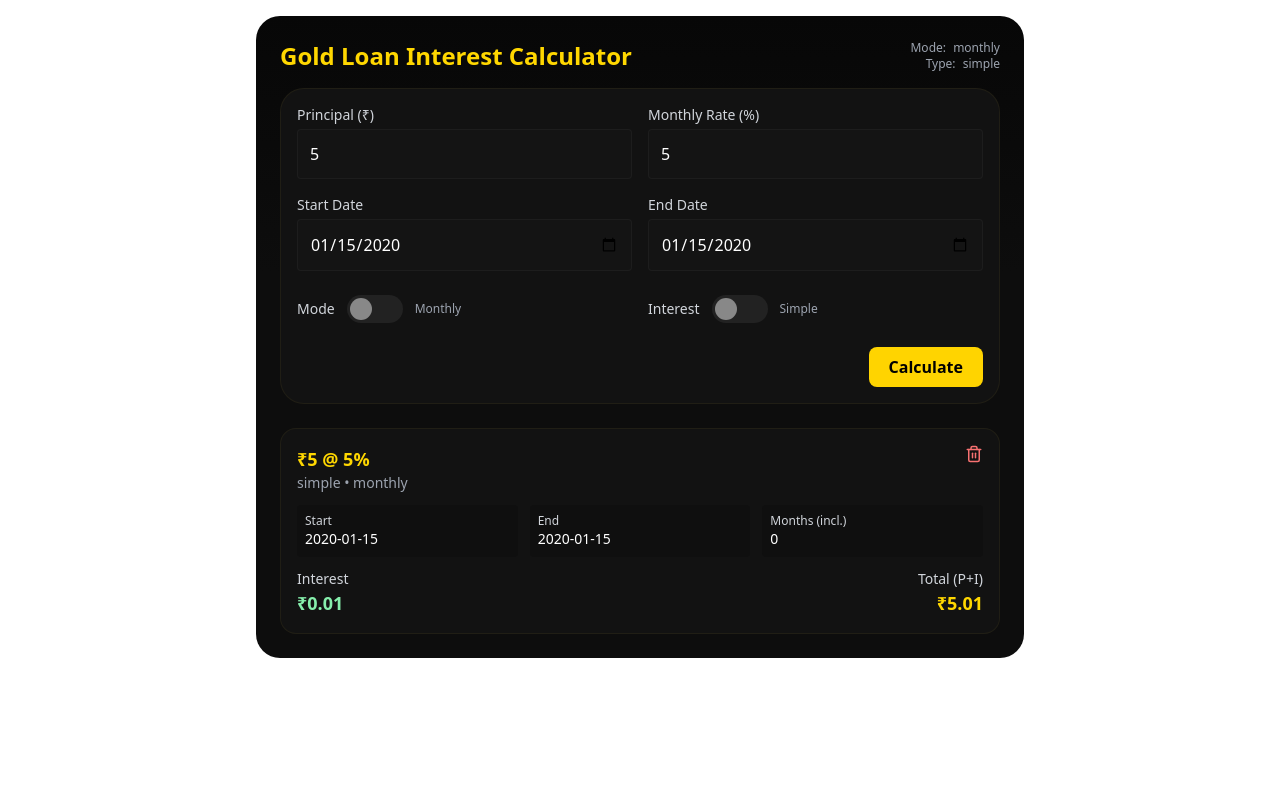
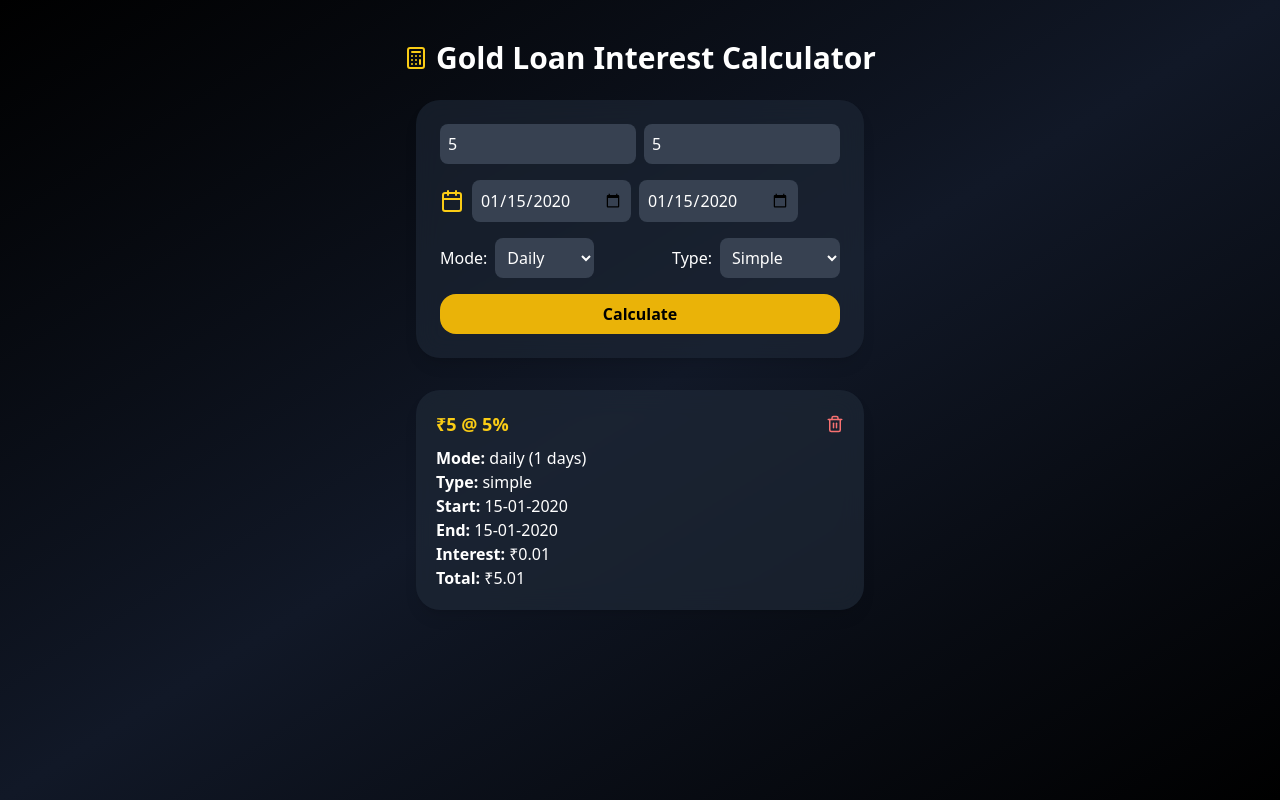
Before and after one commit to VamsikrishnaA/Interest_calculator, a React (Vite) app: page / in a window 1280 px wide. Both pictures are taken after typing "5", "5", "2020-01-15", "2020-01-15" into the empty fields and a click on the button "Calculate". Built offline with nearby package versions, Linux system fonts and the light colour scheme.

Commit message:
Update date format

```diff
--- a/src/components/InterestCalculator.jsx
+++ b/src/components/InterestCalculator.jsx
@@ -1,282 +1,214 @@
-import React, { useEffect, useState } from "react";
-import { motion, AnimatePresence } from "framer-motion";
-import { Trash2 } from "lucide-react";
+import React, { useState } from "react";
+import { format } from "date-fns";
+import { motion } from "framer-motion";
+import { Calculator, Calendar, Trash2 } from "lucide-react";
 
 export default function InterestCalculator() {
   const [principal, setPrincipal] = useState("");
-  const [monthlyRate, setMonthlyRate] = useState("");
+  const [rate, setRate] = useState("");
   const [startDate, setStartDate] = useState("");
   const [endDate, setEndDate] = useState("");
-  const [mode, setMode] = useState("monthly");
-  const [interestType, setInterestType] = useState("simple");
+  const [mode, setMode] = useState("daily");
+  const [type, setType] = useState("simple");
   const [results, setResults] = useState([]);
 
-  useEffect(() => {
-    try {
-      const raw = localStorage.getItem("goldcalc_history");
-      if (raw) setResults(JSON.parse(raw));
-    } catch {}
-  }, []);
+  const formatDate = (date) => {
+    if (!date) return "";
+    const d = new Date(date);
+    return `${String(d.getDate()).padStart(2, "0")}-${String(
+      d.getMonth() + 1
+    ).padStart(2, "0")}-${d.getFullYear()}`;
+  };
 
-  useEffect(() => {
-    try {
-      localStorage.setItem("goldcalc_history", JSON.stringify(results));
-    } catch {}
-  }, [results]);
+  const calculateInterest = () => {
+    if (!principal || !rate || !startDate || !endDate) return;
 
-  function inclusiveDaysBetween(startISO, endISO) {
-    const s = new Date(startISO + "T00:00:00");
-    const e = new Date(endISO + "T00:00:00");
-    return Math.floor((e - s) / (1000 * 60 * 60 * 24)) + 1;
+    const s = new Date(startDate);
+    const e = new Date(endDate);
+    const diffDays = Math.floor((e - s) / (1000 * 60 * 60 * 24)) + 1;
+
+    let totalInterest = 0;
+    let totalAmount = 0;
+
+    if (mode === "daily") {
+      const dailyRate = rate / 30 / 100;
+      if (type === "simple") {
+        totalInterest = principal * dailyRate * diffDays;
+      } else {
+        let remainingDays = diffDays;
+        let currentPrincipal = principal;
+        while (remainingDays > 365) {
+          const yearlyInterest = currentPrincipal * dailyRate * 365;
+          currentPrincipal += yearlyInterest;
+          remainingDays -= 365;
         }
-
-  function getMonthsCount(startISO, endISO) {
-    const start = new Date(startISO + "T00:00:00");
-    const end = new Date(endISO + "T00:00:00");
-    if (end < start) return { error: "invalid-range" };
-
-    function addOneMonth(d) {
-      const y = d.getFullYear();
-      const m = d.getMonth();
-      const day = d.getDate();
-      const next = new Date(y, m + 1, day);
-      if (next.getDate() !== day) next.setDate(0);
-      return next;
-    }
-
-    let cursor = new Date(start.getTime());
-    let fullMonths = 0;
-    while (true) {
-      const nx = addOneMonth(cursor);
-      if (nx <= end) {
-        fullMonths += 1;
-        cursor = nx;
-      } else break;
-    }
-
-    const daysCovered = Math.floor((cursor - start) / (1000 * 60 * 60 * 24));
-    const totalInclusive = inclusiveDaysBetween(startISO, endISO);
-    const remainingDays = totalInclusive - daysCovered;
-
-    let monthsCount = fullMonths;
-    let partialRule = "days";
-    if (remainingDays < 6) partialRule = "days";
-    else if (remainingDays >= 6 && remainingDays <= 16) {
-      monthsCount += 0.5;
-      partialRule = "half";
-    } else {
-      monthsCount += 1;
-      partialRule = "full";
-    }
-
-    return { fullMonths, remainingDays, totalInclusive, monthsCount, partialRule };
-  }
-
-  function round(n, digits = 2) {
-    const m = Math.pow(10, digits);
-    return Math.round(n * m) / m;
-  }
-
-  function calculate() {
-    if (!principal || !monthlyRate || !startDate || !endDate) {
-      alert("Please fill all fields");
-      return;
-    }
-    const P = Number(principal);
-    const rMonthly = Number(monthlyRate);
-    const totalDays = inclusiveDaysBetween(startDate, endDate);
-    const monthsInfo = getMonthsCount(startDate, endDate);
-    let interest = 0, total = 0, extra = {};
-
-    if (interestType === "simple") {
-      if (mode === "daily") {
-        const dailyRate = rMonthly / 30 / 100;
-        interest = P * dailyRate * totalDays;
-        total = P + interest;
-        extra = { totalDays };
-      } else {
-        if (monthsInfo.partialRule === "days") {
-          const dailyRate = rMonthly / 30 / 100;
-          const dayInterest = P * dailyRate * monthsInfo.remainingDays;
-          const monthsInterest = P * (rMonthly / 100) * monthsInfo.fullMonths;
-          interest = monthsInterest + dayInterest;
-        } else {
-          interest = P * (rMonthly / 100) * monthsInfo.monthsCount;
-        }
-        total = P + interest;
-        extra = monthsInfo;
+        totalInterest = currentPrincipal * dailyRate * remainingDays;
+        totalAmount = currentPrincipal + totalInterest;
       }
     } else {
-      if (mode === "daily") {
-        const dailyRate = rMonthly / 30 / 100;
-        let remaining = totalDays;
-        let currentPrincipal = P;
-        let totalInterestAccum = 0;
-        while (remaining >= 365) {
-          const blockInterest = currentPrincipal * dailyRate * 365;
-          totalInterestAccum += blockInterest;
-          currentPrincipal += blockInterest;
-          remaining -= 365;
+      // Monthly mode
+      let months =
+        (e.getFullYear() - s.getFullYear()) * 12 + (e.getMonth() - s.getMonth());
+      if (e.getDate() - s.getDate() >= 16) months += 1;
+      else if (e.getDate() - s.getDate() >= 6) months += 0.5;
+
+      const monthlyRate = rate / 100;
+      if (type === "simple") {
+        totalInterest = principal * monthlyRate * months;
+        totalAmount = principal + totalInterest;
+      } else {
+        let remainingMonths = months;
+        let currentPrincipal = principal;
+        while (remainingMonths > 12) {
+          const yearlyInterest = currentPrincipal * monthlyRate * 12;
+          currentPrincipal += yearlyInterest;
+          remainingMonths -= 12;
         }
-        if (remaining > 0)
-          totalInterestAccum += currentPrincipal * dailyRate * remaining;
-        interest = totalInterestAccum;
-        total = P + interest;
-        extra = { totalDays };
-      } else {
-        let monthsRemaining = monthsInfo.monthsCount;
-        let currentPrincipal = P;
-        let totalInterestAccum = 0;
-        while (monthsRemaining >= 12) {
-          const blockInterest = currentPrincipal * (rMonthly / 100) * 12;
-          totalInterestAccum += blockInterest;
-          currentPrincipal += blockInterest;
-          monthsRemaining -= 12;
-        }
-        if (monthsRemaining > 0)
-          totalInterestAccum += currentPrincipal * (rMonthly / 100) * monthsRemaining;
-        interest = totalInterestAccum;
-        total = P + interest;
-        extra = monthsInfo;
+        totalInterest = currentPrincipal * monthlyRate * remainingMonths;
+        totalAmount = currentPrincipal + totalInterest;
       }
     }
 
-    const entry = {
+    const newResult = {
       id: Date.now(),
-      principal: round(P),
-      monthlyRate: rMonthly,
-      startDate,
-      endDate,
+      principal: Number(principal),
+      rate: Number(rate),
       mode,
-      interestType,
-      interest: round(interest),
-      total: round(total),
-      ...extra,
+      type,
+      startDate: formatDate(startDate),
+      endDate: formatDate(endDate),
+      totalInterest: totalInterest.toFixed(2),
+      totalAmount: (Number(principal) + Number(totalInterest)).toFixed(2),
+      duration: mode === "daily" ? `${diffDays} days` : `${months} months`,
     };
 
-    setResults((prev) => [entry, ...prev]);
-  }
+    setResults([newResult, ...results]);
+  };
 
-  function deleteEntry(id) {
-    setResults((prev) => prev.filter((r) => r.id !== id));
-  }
-
-  const formVariant = {
-    hidden: { opacity: 0, y: -18 },
-    visible: { opacity: 1, y: 0, transition: { duration: 0.45 } },
+  const deleteResult = (id) => {
+    setResults(results.filter((r) => r.id !== id));
   };
-  const cardVariant = (i) => ({
-    hidden: { opacity: 0, y: 18 },
-    visible: { opacity: 1, y: 0, transition: { delay: i * 0.07, type: "spring" } },
-    exit: { opacity: 0, y: -12, transition: { duration: 0.25 } },
-  });
 
   return (
-    <div style={{ minHeight: "100vh" }} className="flex items-start justify-center p-4">
-      <style>{`
-        .gold-shimmer { background: linear-gradient(180deg,#070707,#0d0d0d 40%); }
-        .btn-gold { background:#ffd400;color:#000;font-weight:700; }
-        .btn-gold:hover { filter:brightness(0.95); }
-        .gold-text { color:#FFD700; }
-        .panel { background:#121212;border:1px solid rgba(255,215,64,0.06); }
-        .input-dark { background:#141414;color:#fff;border:1px solid rgba(255,255,255,0.04); }
-        .toggle { width:56px;height:28px;background:#222;border-radius:9999px;cursor:pointer;position:relative;transition:all .3s; }
-        .toggle::before { content:'';position:absolute;top:3px;left:3px;width:22px;height:22px;background:#888;border-radius:50%;transition:all .3s; }
-        .toggle.active { background:#ffd400; }
-        .toggle.active::before { left:31px;background:#000; }
-      `}</style>
+    <div className="min-h-screen bg-gradient-to-br from-black via-gray-900 to-black text-white flex flex-col items-center py-10 px-4">
+      <motion.h1
+        className="text-3xl font-bold mb-6 flex items-center gap-2"
+        initial={{ opacity: 0, y: -20 }}
+        animate={{ opacity: 1, y: 0 }}
+      >
+        <Calculator className="text-yellow-400" /> Gold Loan Interest Calculator
+      </motion.h1>
 
-      <div className="w-full max-w-3xl gold-shimmer rounded-2xl p-6">
-        <motion.div variants={formVariant} initial="hidden" animate="visible">
-          <div className="flex items-center justify-between mb-4">
-            <h1 className="text-2xl font-bold gold-text">Gold Loan Interest Calculator</h1>
-            <div className="text-right text-xs text-gray-400">
-              <div>Mode: <span className="ml-1 font-medium">{mode}</span></div>
-              <div>Type: <span className="ml-1 font-medium">{interestType}</span></div>
+      <div className="bg-gray-800/60 backdrop-blur-md p-6 rounded-2xl w-full max-w-md shadow-lg space-y-4">
+        <div className="flex gap-2">
+          <input
+            type="number"
+            placeholder="Principal (₹)"
+            className="w-1/2 p-2 rounded-lg bg-gray-700 text-white outline-none"
+            value={principal}
+            onChange={(e) => setPrincipal(e.target.value)}
+          />
+          <input
+            type="number"
+            placeholder="Interest %"
+            className="w-1/2 p-2 rounded-lg bg-gray-700 text-white outline-none"
+            value={rate}
+            onChange={(e) => setRate(e.target.value)}
+          />
+        </div>
+
+        <div className="flex gap-2 items-center justify-between">
+          <div className="flex items-center gap-2">
+            <Calendar className="text-yellow-400" />
+            <input
+              type="date"
+              className="p-2 rounded-lg bg-gray-700 text-white outline-none"
+              value={startDate}
+              onChange={(e) => setStartDate(e.target.value)}
+            />
+            <input
+              type="date"
+              className="p-2 rounded-lg bg-gray-700 text-white outline-none"
+              value={endDate}
+              onChange={(e) => setEndDate(e.target.value)}
+            />
           </div>
         </div>
 
-          <div className="grid grid-cols-1 md:grid-cols-2 gap-4 panel rounded-2xl p-4">
-            <div className="flex flex-col">
-              <label className="text-sm text-gray-300 mb-1">Principal (₹)</label>
-              <input className="p-3 rounded input-dark" type="number" value={principal} onChange={(e)=>setPrincipal(e.target.value)} />
-            </div>
-            <div className="flex flex-col">
-              <label className="text-sm text-gray-300 mb-1">Monthly Rate (%)</label>
-              <input className="p-3 rounded input-dark" type="number" step="0.01" value={monthlyRate} onChange={(e)=>setMonthlyRate(e.target.value)} />
-            </div>
-            <div className="flex flex-col">
-              <label className="text-sm text-gray-300 mb-1">Start Date</label>
-              <input className="p-3 rounded input-dark" type="date" value={startDate} onChange={(e)=>setStartDate(e.target.value)} />
-            </div>
-            <div className="flex flex-col">
-              <label className="text-sm text-gray-300 mb-1">End Date</label>
-              <input className="p-3 rounded input-dark" type="date" value={endDate} onChange={(e)=>setEndDate(e.target.value)} />
+        <div className="flex justify-between items-center">
+          <div className="flex items-center gap-2">
+            <span>Mode:</span>
+            <select
+              value={mode}
+              onChange={(e) => setMode(e.target.value)}
+              className="bg-gray-700 text-white p-2 rounded-lg"
+            >
+              <option value="daily">Daily</option>
+              <option value="monthly">Monthly</option>
+            </select>
           </div>
 
-            {/* Mode Toggle */}
-            <div className="flex items-center gap-3 mt-2">
-              <label className="text-sm text-gray-300">Mode</label>
-              <div className={`toggle ${mode === "daily" ? "active" : ""}`} onClick={() => setMode(mode === "daily" ? "monthly" : "daily")}></div>
-              <span className="text-xs text-gray-400">{mode === "daily" ? "Daily" : "Monthly"}</span>
+          <div className="flex items-center gap-2">
+            <span>Type:</span>
+            <select
+              value={type}
+              onChange={(e) => setType(e.target.value)}
+              className="bg-gray-700 text-white p-2 rounded-lg"
+            >
+              <option value="simple">Simple</option>
+              <option value="compound">Compound</option>
+            </select>
+          </div>
         </div>
 
-            {/* Interest Toggle */}
-            <div className="flex items-center gap-3 mt-2">
-              <label className="text-sm text-gray-300">Interest</label>
-              <div className={`toggle ${interestType === "compound" ? "active" : ""}`} onClick={() => setInterestType(interestType === "simple" ? "compound" : "simple")}></div>
-              <span className="text-xs text-gray-400">{interestType === "compound" ? "Compound" : "Simple"}</span>
-            </div>
-
-            <div className="md:col-span-2 flex justify-end mt-2">
-              <motion.button whileTap={{ scale: 0.98 }} whileHover={{ scale: 1.02 }} className="btn-gold px-5 py-2 rounded-lg font-semibold" onClick={calculate}>
+        <motion.button
+          onClick={calculateInterest}
+          whileTap={{ scale: 0.9 }}
+          className="w-full bg-yellow-500 hover:bg-yellow-600 text-black font-semibold py-2 rounded-xl transition-all"
+        >
           Calculate
         </motion.button>
       </div>
+
+      <div className="mt-8 w-full max-w-md space-y-4">
+        {results.map((res) => (
+          <motion.div
+            key={res.id}
+            initial={{ opacity: 0, y: 30 }}
+            animate={{ opacity: 1, y: 0 }}
+            className="bg-gray-800/70 backdrop-blur-md p-5 rounded-2xl shadow-lg"
+          >
+            <div className="flex justify-between items-center mb-2">
+              <h2 className="text-lg font-bold text-yellow-400">
+                ₹{res.principal} @ {res.rate}%
+              </h2>
+              <button
+                onClick={() => deleteResult(res.id)}
+                className="text-red-400 hover:text-red-500"
+              >
+                <Trash2 size={18} />
+              </button>
             </div>
-        </motion.div>
-
-        <div className="mt-6">
-          <AnimatePresence>
-            {results.map((r, idx) => (
-              <motion.div key={r.id} initial="hidden" animate="visible" exit="exit" variants={cardVariant(idx)} className="panel rounded-xl p-4 mt-4 card-glow" layout>
-                <div className="flex justify-between items-start">
-                  <div>
-                    <div className="text-lg font-semibold gold-text">₹{r.principal} @ {r.monthlyRate}%</div>
-                    <div className="text-sm text-gray-400">{r.interestType} • {r.mode}</div>
-                  </div>
-                  <button onClick={() => deleteEntry(r.id)} className="text-red-400 hover:text-red-500"><Trash2 size={18}/></button>
-                </div>
-
-                <div className="mt-3 grid grid-cols-1 md:grid-cols-3 gap-3 text-sm">
-                  <div className="p-2 rounded bg-[#0f0f0f]">
-                    <div className="text-gray-300 text-xs">Start</div>
-                    <div className="text-white">{r.startDate}</div>
-                  </div>
-                  <div className="p-2 rounded bg-[#0f0f0f]">
-                    <div className="text-gray-300 text-xs">End</div>
-                    <div className="text-white">{r.endDate}</div>
-                  </div>
-                  <div className="p-2 rounded bg-[#0f0f0f]">
-                    <div className="text-gray-300 text-xs">{r.mode==="daily"?"Days (incl.)":"Months (incl.)"}</div>
-                    <div className="text-white">{r.mode==="daily"?r.totalInclusive??r.totalDays:r.monthsCount??r.totalMonths}</div>
-                  </div>
-                </div>
-
-                <div className="mt-3 flex items-center justify-between">
-                  <div>
-                    <div className="text-sm text-gray-300">Interest</div>
-                    <div className="text-lg font-semibold text-green-300">₹{r.interest}</div>
-                  </div>
-                  <div className="text-right">
-                    <div className="text-sm text-gray-300">Total (P+I)</div>
-                    <div className="text-lg font-semibold gold-text">₹{r.total}</div>
-                  </div>
-                </div>
+            <p>
+              <strong>Mode:</strong> {res.mode} ({res.duration})
+            </p>
+            <p>
+              <strong>Type:</strong> {res.type}
+            </p>
+            <p>
+              <strong>Start:</strong> {res.startDate}
+            </p>
+            <p>
+              <strong>End:</strong> {res.endDate}
+            </p>
+            <p>
+              <strong>Interest:</strong> ₹{res.totalInterest}
+            </p>
+            <p>
+              <strong>Total:</strong> ₹{res.totalAmount}
+            </p>
           </motion.div>
         ))}
-          </AnimatePresence>
-        </div>
       </div>
     </div>
   );
```
Lines whose indentation alone changed are shown as unchanged.
